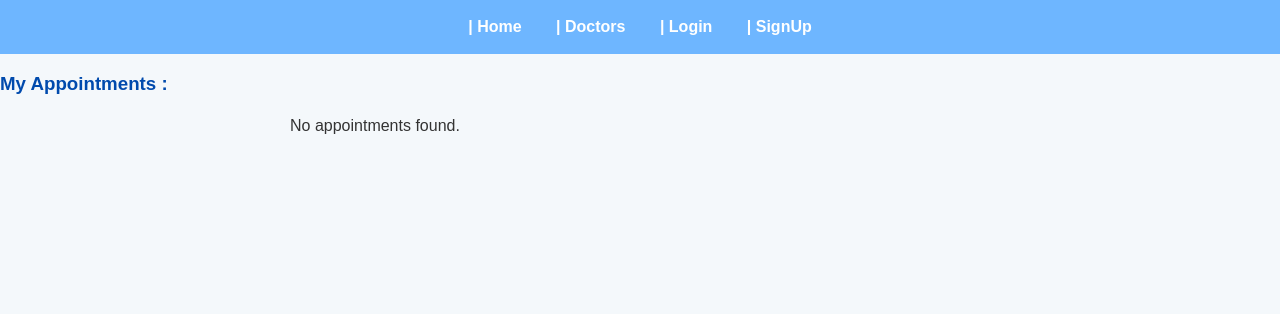
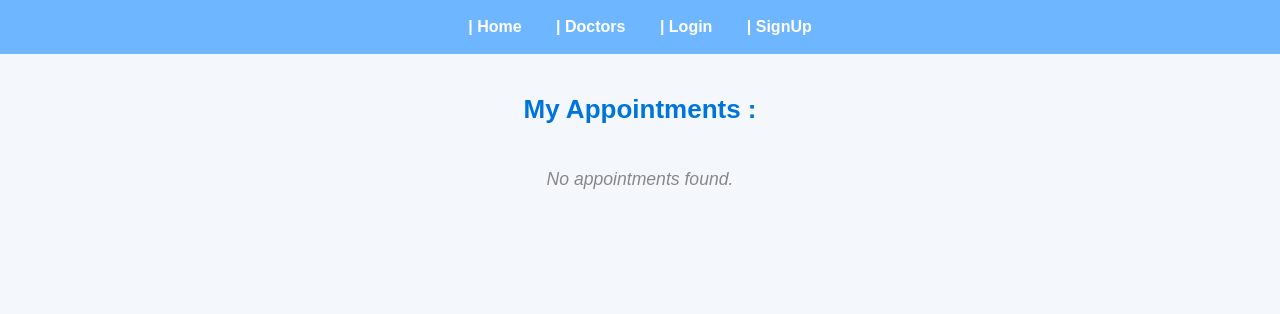
Before and after one commit to SundusMoa/Hospital-Appointment-system, a Django app: page /doctor/appointments/ in a window 1280 px wide. Shown: the top 314 px of the page. Run offline with Django 5.2, Linux system fonts and the light colour scheme; data that the repository does not hold is empty.

Commit message:
add styling for doctor-appointment , and add some edited in views

```diff
--- a/Hospital-Appointment-System/main_app/static/css/appointment.css
+++ b/Hospital-Appointment-System/main_app/static/css/appointment.css
@@ -15,13 +15,6 @@ h3 {
     font-size: 26px;
 }
 
-ul {
-    list-style-type: none;
-    padding: 0;
-    width: 90%;
-    max-width: 700px;
-    margin: 30px auto;
-}
 
 
 .appointment-card {
@@ -74,3 +67,51 @@ a:hover {
     background-color: #0066cc;
     border-radius: 4px;
 }
+
+p {
+    text-align: center;
+    color: #888;
+    margin-top: 20px;
+    font-style: italic;
+}
+
+ul {
+  list-style-type: none;
+  padding: 0;
+  max-width: 700px;
+  margin: 30px auto;
+  background: #fff;
+  border-radius: 10px;
+  box-shadow: 0 2px 8px rgba(0, 0, 0, 0.1);
+}
+
+
+li {
+  padding: 15px 20px;
+  border-bottom: 1px solid #eee;
+  display: flex;
+  justify-content: space-between;
+  align-items: center;
+}
+
+
+
+
+
+li span {
+  font-weight: 500;
+}
+
+
+li:hover {
+  background-color: #f0f6ff;
+  transition: background-color 0.3s ease;
+}
+
+
+p {
+  text-align: center;
+  color: #888;
+  margin-top: 40px;
+  font-size: 1.1rem;
+}
--- a/Hospital-Appointment-System/main_app/templates/appointment/doctor_appointments.html
+++ b/Hospital-Appointment-System/main_app/templates/appointment/doctor_appointments.html
@@ -1,4 +1,10 @@
 {% extends "base.html" %}
+{% load static %}
+
+{% block head %}
+<title>Doctor Appointments</title>
+<link rel="stylesheet" href="{% static "css/appointment.css" %}">
+{% endblock  %}
 
 {% block content %}
 <h3>My Appointments :</h3>
--- a/Hospital-Appointment-System/main_app/templates/appointment/myappointment_list.html
+++ b/Hospital-Appointment-System/main_app/templates/appointment/myappointment_list.html
@@ -1,8 +1,9 @@
 {% extends "base.html" %}
-
+{% load static %}
 
 {% block head %}
-
+<title>Patient Appointments</title>
+<link rel="stylesheet" href="{% static "css/appointment.css" %}">
 {% endblock  %}
 
 {% block content %}
--- a/Hospital-Appointment-System/main_app/templates/doctor/doctor_list.html
+++ b/Hospital-Appointment-System/main_app/templates/doctor/doctor_list.html
@@ -1,4 +1,9 @@
 {% extends "base.html" %}
+
+
+{% block head %}
+
+{% endblock  %}
 
 {% block content %}
 <h3>Discover Our Specialist Doctor </h3>
--- a/Hospital-Appointment-System/main_app/views.py
+++ b/Hospital-Appointment-System/main_app/views.py
@@ -3,14 +3,19 @@ from .models import Appointments , Doctor
 from .forms import AppointmentForm , DoctorForm
 from django.urls import reverse
 from django.contrib.auth.decorators import login_required
+
 # Create your views here.
 
 def homepage (request):
     return render (request , 'home.html')
 
-def appointment_list (request):
-    all_appointment = Appointments.objects.all()
-    return render (request , 'appointment/appointment_list.html', {'appointments': all_appointment})
+@login_required
+def appointment_list(request):
+    if not is_doctor(request.user):
+        # You can either redirect or show a "403 Forbidden" message
+        return redirect('myappointment_list')
+    appointments = Appointments.objects.all()
+    return render(request, "appointment/appointment_list.html", {"appointments": appointments})
 
 def myappointment_list(request):
     u_appointment = Appointments.objects.filter(patient=request.user)
@@ -57,7 +62,8 @@ def doctor_list (request):
 
 
 def doctor_create(request):
-
+    if not is_doctor(request.user):
+        return redirect('homepage')
     if request.method == 'GET':
         form = DoctorForm()
         return render (request,'doctor/doctor-form.html',{'form': form})
```
